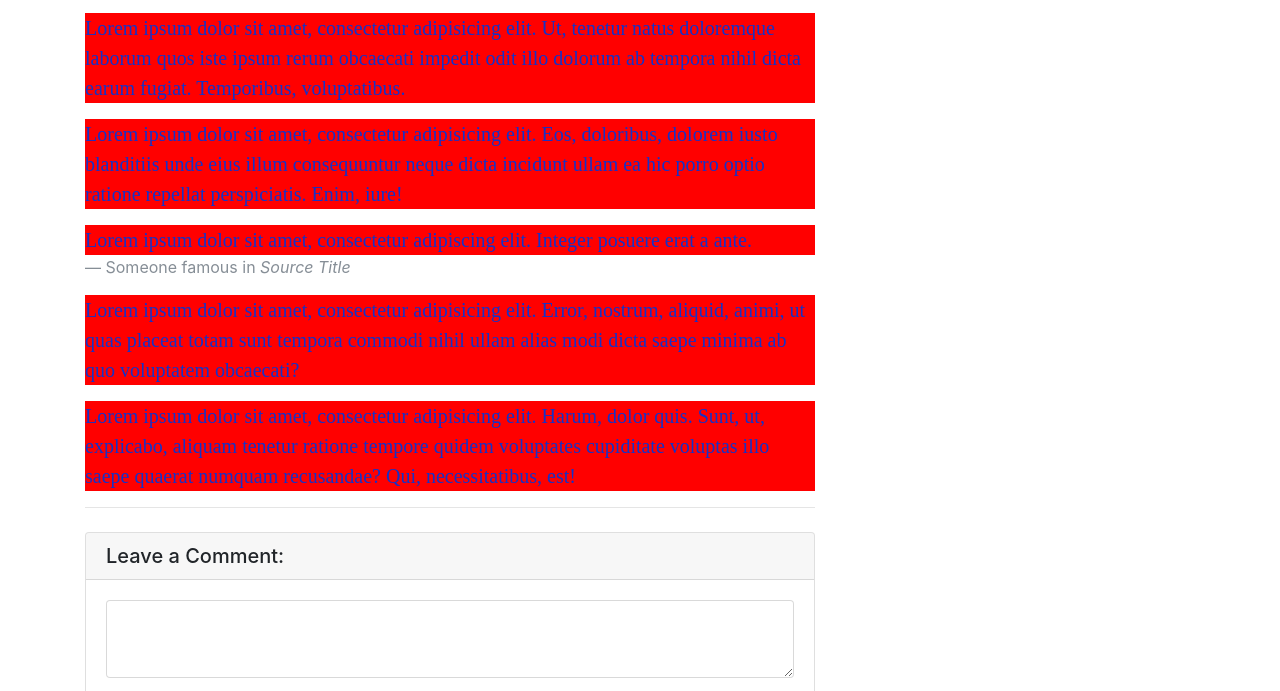
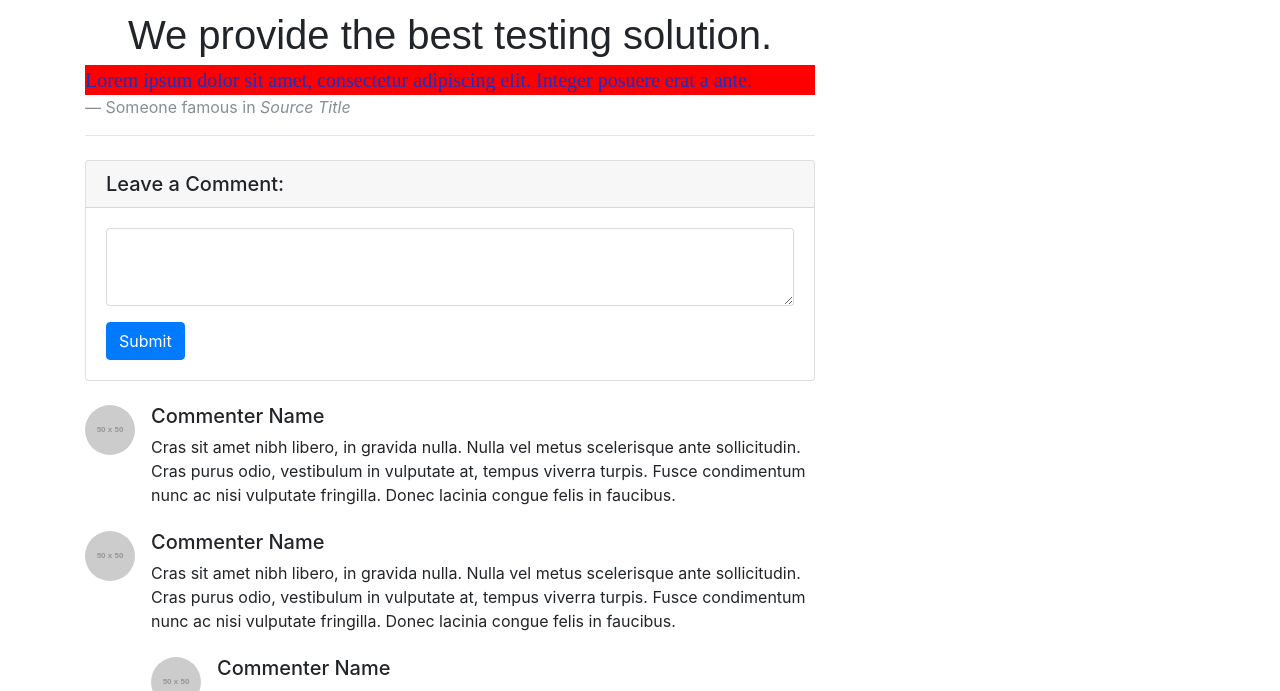
Before and after one commit to jhpark15/jhpark15.github.io, a website: page index.html in a window 1280 px wide. Shown: the part 624-1315 px from the top of the page. Drawn offline with Linux system fonts and the light colour scheme; placeholder pictures from the web are drawn by us.

Commit message:
Update index.html

```diff
--- a/index.html
+++ b/index.html
@@ -75,9 +75,7 @@
                 <!-- Post Content -->
                 <p class="lead">Welcome to Datateach!</p>
 
-                <p>Lorem ipsum dolor sit amet, consectetur adipisicing elit. Ut, tenetur natus doloremque laborum quos iste ipsum rerum obcaecati impedit odit illo dolorum ab tempora nihil dicta earum fugiat. Temporibus, voluptatibus.</p>
-
-                <p>Lorem ipsum dolor sit amet, consectetur adipisicing elit. Eos, doloribus, dolorem iusto blanditiis unde eius illum consequuntur neque dicta incidunt ullam ea hic porro optio ratione repellat perspiciatis. Enim, iure!</p>
+                <h1> We provide the best testing solution. </h1>
 
                 <blockquote class="blockquote">
                     <p class="mb-0">Lorem ipsum dolor sit amet, consectetur adipiscing elit. Integer posuere erat a ante.</p>
@@ -86,9 +84,6 @@
                     </footer>
                 </blockquote>
 
-                <p>Lorem ipsum dolor sit amet, consectetur adipisicing elit. Error, nostrum, aliquid, animi, ut quas placeat totam sunt tempora commodi nihil ullam alias modi dicta saepe minima ab quo voluptatem obcaecati?</p>
-
-                <p>Lorem ipsum dolor sit amet, consectetur adipisicing elit. Harum, dolor quis. Sunt, ut, explicabo, aliquam tenetur ratione tempore quidem voluptates cupiditate voluptas illo saepe quaerat numquam recusandae? Qui, necessitatibus, est!</p>
 
                 <hr>
 
```
